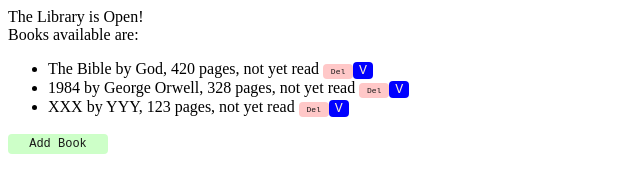
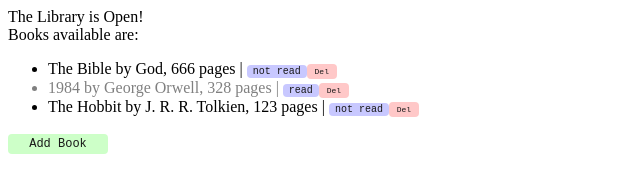
Before and after one commit to EliasBach/odin-js-3, a plain HTML site: page 1_library/index.html in a window 1280 px wide. Shown: the whole page, without its empty margins (0-640 px from the left). Drawn offline with Linux system fonts and the light colour scheme.

Commit message:
adds prototype functions, implements toggle read status

```diff
--- a/1_library/script.js
+++ b/1_library/script.js
@@ -35,9 +35,15 @@ function Book(title, author, pages, read) {
   this.pages = pages // number
   this.read = read // boolean
   this.id = crypto.randomUUID()
-  this.info = function() {
-    return `${this.title} by ${this.author}, ${this.pages} pages, ${read ? "read" : "not yet read"} `
-  }
+}
+
+Book.prototype.toggleReadStatus = function() {
+  this.read = !this.read
+  return this.read_status
+}
+
+Book.prototype.info = function() {
+  return `${this.title} by ${this.author}, ${this.pages} pages | `
 }
 
 function addBookToLibrary(title, author, pages, read=false) {
@@ -51,20 +57,27 @@ function displayLibrary() {
     const entry = document.createElement("li")
     entry.textContent = book.info()
 
-    // remove button functionality
+    // read status toggle button definiton
+    const ReadToggleBtn = document.createElement("button")
+    ReadToggleBtn.setAttribute("class", "ReadToggleBtn")
+    ReadToggleBtn.textContent = "not read"
+    ReadToggleBtn.addEventListener('click', (e) => toggleEntry(book, e))
+    entry.appendChild(ReadToggleBtn)
+    container.appendChild(entry)
+
+    // if book has been read, grey out the displayed text and button
+    if (book.read) {
+      entry.style.color = "grey"
+      ReadToggleBtn.textContent = "read"
+    }
+
+    // remove button defintion
     const RemoveBtn = document.createElement("button")
     RemoveBtn.setAttribute("class", "RemoveBtn")
     RemoveBtn.textContent = "Del"
     RemoveBtn.addEventListener('click', (e) => removeEntry(book, e))
     entry.appendChild(RemoveBtn)
 
-    // read toggle functionality
-    const ReadToggleBtn = document.createElement("button")
-    ReadToggleBtn.setAttribute("class", "ReadToggleBtn")
-    ReadToggleBtn.textContent = "V"
-    ReadToggleBtn.addEventListener('click', (e) => toggleEntry(book, e))
-    entry.appendChild(ReadToggleBtn)
-    container.appendChild(entry)
   })
   console.table(myLibrary)
 }
@@ -83,13 +96,13 @@ function removeEntry (book, e) {
   displayLibrary()
 }
 
-// read toggle functionality
+// read status toggle functionality
 function toggleEntry (book, e) {
-  book.read ? book.read = false : book.read = true
+  book.toggleReadStatus()
   displayLibrary()
 }
 
-addBookToLibrary("The Bible", "God", 420)
-addBookToLibrary("1984", "George Orwell", 328)
-addBookToLibrary("XXX", "YYY", 123)
+addBookToLibrary("The Bible", "God", '666')
+addBookToLibrary("1984", "George Orwell", '328', true)
+addBookToLibrary("The Hobbit", "J. R. R. Tolkien", '123')
 displayLibrary()
--- a/1_library/style.css
+++ b/1_library/style.css
@@ -35,8 +35,9 @@ button {
 }
 
 .ReadToggleBtn {
-    color: antiquewhite;
-    background-color: blue;
+    font-size: 10px;
+    color: rgb(24, 24, 24);
+    background-color: rgb(200, 200, 255);
 }
 
 button:disabled {
```
Also changed, not shown: README.md (added).
